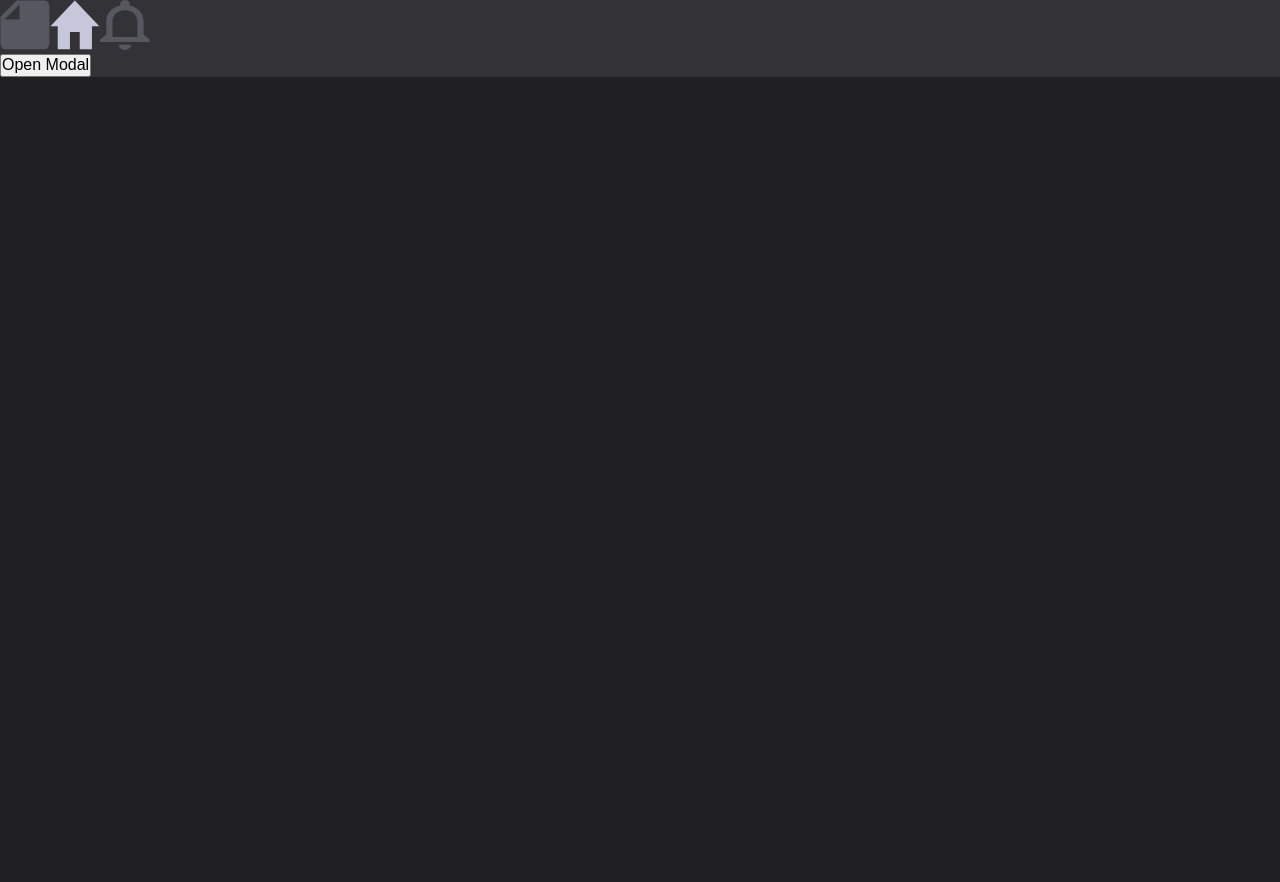
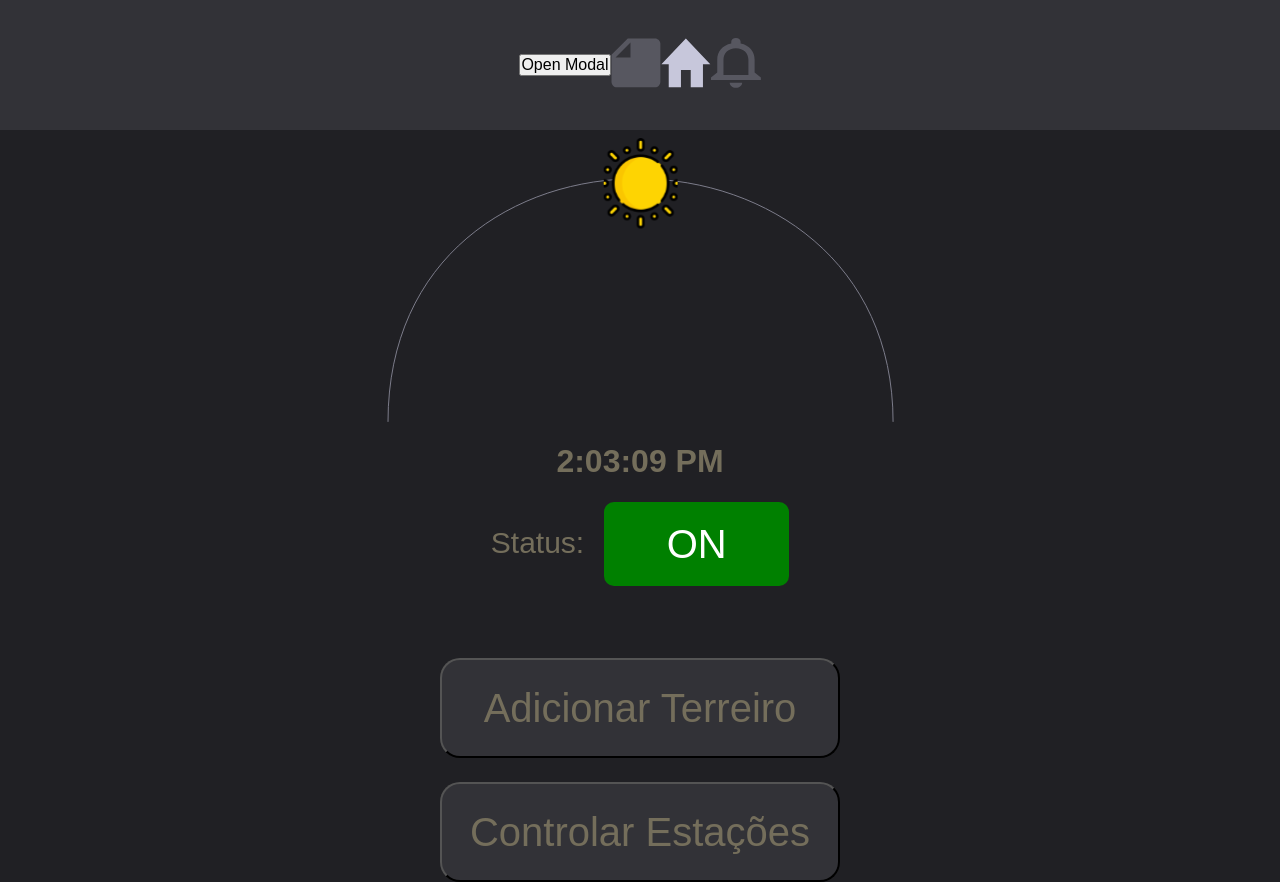
Before and after one commit to RogerioJss/Projeto-Integrador, a React (Vite) app: page / in a window 1280 px wide. Before the commit the page ends 800 px from the top, so only its background shows below. Built offline with nearby package versions, Linux system fonts and the light colour scheme.

Commit message:
Finalizei todos os componentes da tela home e quase finalizei a montagem da mesma

```diff
--- a/src/Colors/cores.js
+++ b/src/Colors/cores.js
@@ -5,7 +5,12 @@ const CoresTemaEscuro = {
     corBordaInputs: 'rgba(0, 0, 0, 0.50)',
     corTextos: '#746E5B',
     corHover: 'rgb(255, 255, 255)',
-    corTitulos: '#575038'
+    corTitulos: '#575038',
+    corStatusOn: 'green',
+    corStatusOff: '#0C3659',
+    corStatusAlert: 'yellow',
+    corStatusError: 'red'
+
 }
 
 export default CoresTemaEscuro;
--- a/src/Componentes/BarraNavecao/FotoPerfil/index.jsx
+++ b/src/Componentes/BarraNavecao/FotoPerfil/index.jsx
@@ -2,6 +2,7 @@ import { useState } from "react"
 import Modal from "../../Modal"
 import styled from "styled-components";
 import SVGS from "../../../SVGS/svgs";
+import ProfilePictureUpload from "../../Modal/ProfilePicture";
 
 
 const ButtonOpenModal = styled.button`
--- a/src/Componentes/BarraNavecao/index.jsx
+++ b/src/Componentes/BarraNavecao/index.jsx
@@ -8,6 +8,10 @@ import Pefil from "./FotoPerfil"
 
 const HeaderEstilizado = styled.header`
     background-color: ${CoresTemaEscuro.corDivs};
+    min-height: 130px;
+    display: flex;
+    justify-content: center;
+    align-items: center;
 `
 
 const Header = () => {
@@ -38,10 +42,11 @@ const Header = () => {
 
     return(
         <HeaderEstilizado>
+            <Pefil/>
             <ItemNavegacao src={itemRelatorioAtivado ? SVGS.IconRelatorioAtivado : SVGS.IconRelatorioDesativado} id={"itemRelatorio"} className={"itemNavecacao"} onClick={()=> ativarItem("relatorio")}/>
             <ItemNavegacao src={itemHomeAtivado ? SVGS.IconHomeAtivado : SVGS.IconHomeDesativado} id={"itemHome"} className={"itemNavecacao"} onClick={() => ativarItem("home")}/>
             <ItemNavegacao src={itemNotificacaoAtivado ? SVGS.IconNotificacaoAtivado : SVGS.IconNotificacaoDesativado} id={"itemNotificacao"} className={"itemNavecacao"} onClick={() => ativarItem("notificacao")}/>
-            <Pefil/>
+
         </HeaderEstilizado>
     )
 }
--- /dev/null
+++ b/src/Componentes/Button/index.jsx
@@ -0,0 +1,24 @@
+import styled from "styled-components"
+import CoresTemaEscuro from "../../Colors/cores"
+
+const ButtonEstilizado = styled.button`
+    background-color: ${CoresTemaEscuro.corDivs};
+    width: 40%;
+    height: 60%;
+    max-width: 400px;
+    min-height: 100px;
+    color: ${CoresTemaEscuro.corTextos};
+    font-size: 40px;
+    border-radius: 20px;
+`
+
+
+const Button = ({children,onClick, className,id}) => {
+    return(
+    <ButtonEstilizado onClick={onClick} className={className} id={id}>
+        {children}
+    </ButtonEstilizado>
+    )
+}
+
+export default Button
--- /dev/null
+++ b/src/Componentes/ContainerConteudo/index.jsx
@@ -0,0 +1,12 @@
+import Horario from "../Horario"
+
+
+const ContainerConteudo = () =>{
+    return(
+        <>
+         <Horario/>
+        </>
+    )
+}
+
+export default ContainerConteudo
--- /dev/null
+++ b/src/Componentes/ConteudoHome/index.jsx
@@ -0,0 +1,33 @@
+import styled from "styled-components"
+import Button from "../Button"
+import ContainerConteudo from "../ContainerConteudo"
+
+const ConteudoEstilizado = styled.section`
+    position: relative;
+    display: flex;
+    align-items: center;
+    justify-content: center;
+    flex-direction: column;
+    gap: 24px;
+
+    button{
+        transition: transform 0.3s ease;
+    }
+
+    button:hover{
+        transform: scale(1.1);
+    }
+`
+
+const Conteudo = () => {
+    return(
+    <ConteudoEstilizado>
+        <ContainerConteudo/>
+        <Button className="button" id="button1">Adicionar Terreiro</Button>
+        <Button className="button" id="button2">Controlar Estações</Button>
+    </ConteudoEstilizado>
+    )
+}
+
+
+export default Conteudo
--- a/src/Componentes/EstilosGlobais/estilosGlobais.jsx
+++ b/src/Componentes/EstilosGlobais/estilosGlobais.jsx
@@ -337,6 +337,7 @@ template {
   margin: auto ;
   margin-top: 40px;
   position: relative;
+  bottom: 105vh;
   padding: 20px;
   border-radius: 25px;
 }
@@ -348,6 +349,16 @@ template {
 .conteudoModal button:hover{
   transform: scale(1.1);
 }
+
+
+// Horario/DivEstilizada/ContainerLinhaSol/sol
+
+#sol{
+  position: absolute;
+  top: -40px;
+}
+
+
 `
 
 export default EstilosGlobais
--- a/src/Componentes/Home/index.jsx
+++ b/src/Componentes/Home/index.jsx
@@ -1,10 +1,12 @@
 import Header from "../BarraNavecao"
+import Conteudo from "../ConteudoHome"
 
 
 const Home = () => {
     return(
         <div>
             <Header/>
+            <Conteudo/>
         </div>
     )
 }
--- /dev/null
+++ b/src/Componentes/Horario/HoraAtual/index.jsx
@@ -0,0 +1,37 @@
+import React, { useState, useEffect } from 'react';
+import styled from 'styled-components';
+import CoresTemaEscuro from '../../../Colors/cores';
+
+const DivEstilizada = styled.div`
+    position: relative;
+`
+const TituloEstilizado = styled.h1`
+    color: ${CoresTemaEscuro.corTextos};
+`
+
+function HorarioAtual() {
+    const [horario, setHorario] = useState('');
+
+    useEffect(() => {
+        const atualizarHorario = () => {
+            const data = new Date();
+            const horaAtual = data.toLocaleTimeString();
+            setHorario(horaAtual);
+        };
+
+        // Atualize o horário inicialmente e a cada segundo
+        atualizarHorario();
+        const intervalId = setInterval(atualizarHorario, 1000);
+
+        // Limpe o intervalo quando o componente for desmontado
+        return () => clearInterval(intervalId);
+    }, []);
+
+    return (
+        <DivEstilizada id='horas'>
+            <TituloEstilizado >{horario}</TituloEstilizado>
+        </DivEstilizada>
+    );
+}
+
+export default HorarioAtual;
--- /dev/null
+++ b/src/Componentes/Horario/index.jsx
@@ -0,0 +1,30 @@
+import styled from "styled-components"
+import SVGS from "../../SVGS/svgs"
+import HorarioAtual from "./HoraAtual"
+import Status from "../Status"
+
+const DivEstilizada = styled.div`
+    margin: 48px ;
+`
+const ContainerLinhaSol = styled.div`
+    position: relative;
+    display: flex;
+    justify-content: center;
+    align-items: center;
+    flex-direction: column;
+`
+
+const Horario = ()  => {
+    return(
+        <DivEstilizada>
+            <ContainerLinhaSol>
+                <img src={SVGS.Linha} alt="" id="linha" />
+                <img src={SVGS.Sol} alt="" id="sol" />
+                    <HorarioAtual/>
+                    <Status status="ON"/>
+            </ContainerLinhaSol>
+        </DivEstilizada>
+    )
+}
+
+export default Horario
--- /dev/null
+++ b/src/Componentes/Status/index.jsx
@@ -0,0 +1,69 @@
+import styled from "styled-components"
+import CoresTemaEscuro from "../../Colors/cores"
+
+const ContainerStatus = styled.div`
+    display: flex;
+    justify-content: center;
+    align-items: center;
+    gap: 20px;
+`
+
+const H1Estilizado = styled.div`
+    font-size: 30px;
+    color: ${CoresTemaEscuro.corTextos};
+`
+
+const DivStatus = styled.div`
+    background-color: ${(props) => props.color};
+    font-size: 40px;
+    color: white;
+    border-radius: 10px;
+    min-width: 185px;
+    height: 84px;
+    text-align: center;
+    display: flex;
+    justify-content: center;
+    align-items: center;
+`
+const StyleStatus = (status) =>{
+    switch(status){
+        case "ON" :
+            return{
+                text: "ON",
+                color: CoresTemaEscuro.corStatusOn
+            }
+        case "OFF":
+            return{
+                text: "OFF",
+                color: CoresTemaEscuro.corStatusOff
+            }
+        case "ALERT":
+            return{
+                text: "ALERT",
+                color: CoresTemaEscuro.corStatusAlert
+            }
+        case "ERROR":
+            return{
+                text:"ERROR",
+                color: CoresTemaEscuro.corStatusOff
+            }
+        default:
+            return {
+                text: "Unknown",
+                color: "gray"
+            };
+    }
+}
+
+const Status = ({status}) => {
+    const {text, color} = StyleStatus(status);
+    return(
+        <ContainerStatus >
+                <H1Estilizado>Status:  </H1Estilizado>
+                <DivStatus color={color}>{text}</DivStatus>
+        </ContainerStatus>
+    )
+}
+
+
+export default Status
--- a/src/SVGS/svgs.jsx
+++ b/src/SVGS/svgs.jsx
@@ -11,6 +11,9 @@ const SVGS = {
     IconNotificacaoAtivado: "/src/assets/icons/Icon-Notificacao-Ativado.svg",
     IconNotificacaoDesativado: "/src/assets/icons/Icon-Notificacao-Desativado.svg",
     IconeFecharModal: "/src/assets/icons/Icon-Fechar-Modal.svg",
+
+    Linha: "/src/assets/Linha.svg",
+    Sol: "/src/assets/Sol.svg"
 }
 
 export default SVGS
```
Also changed, not shown: src/assets/Linha.svg (added), src/assets/Sol.svg (added).
